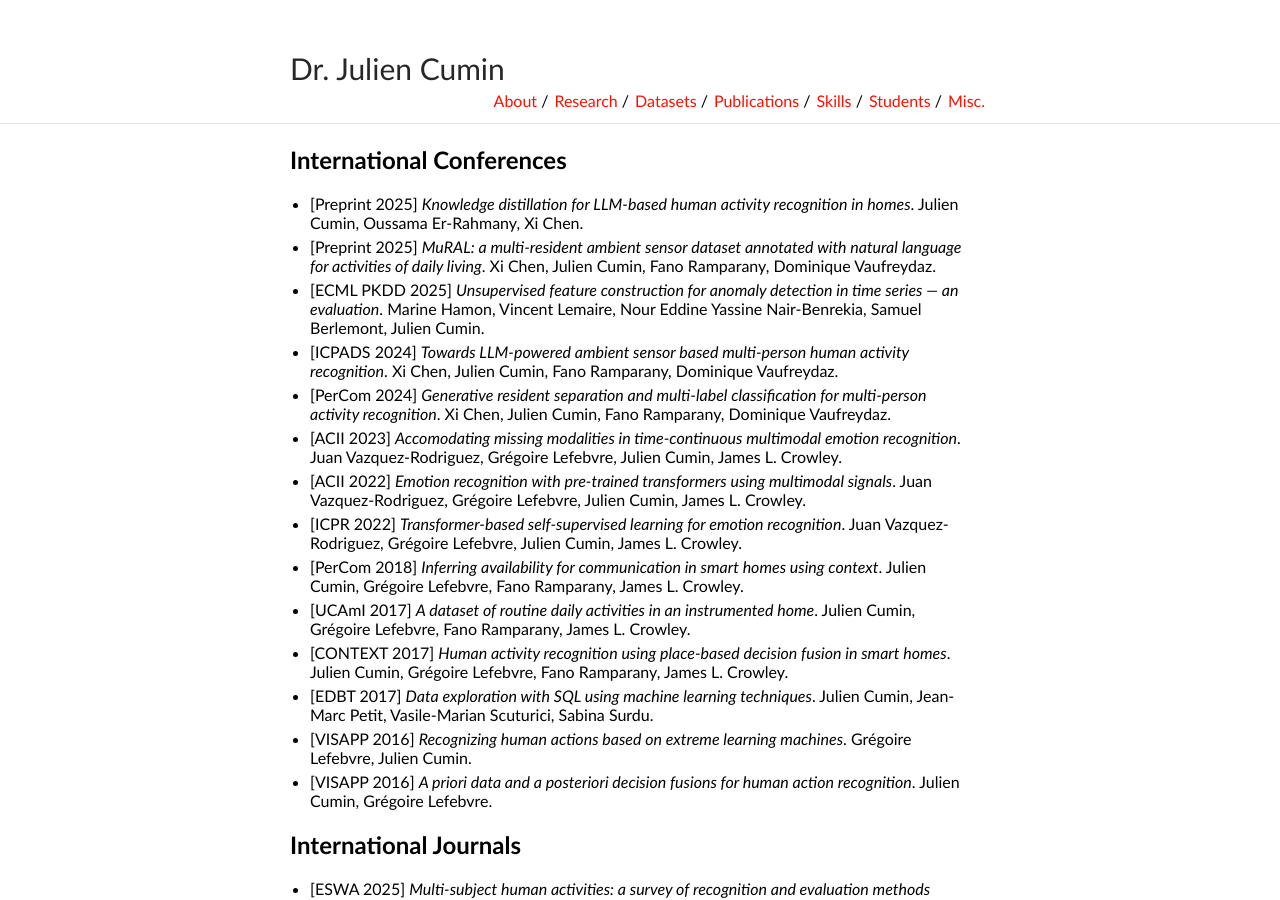
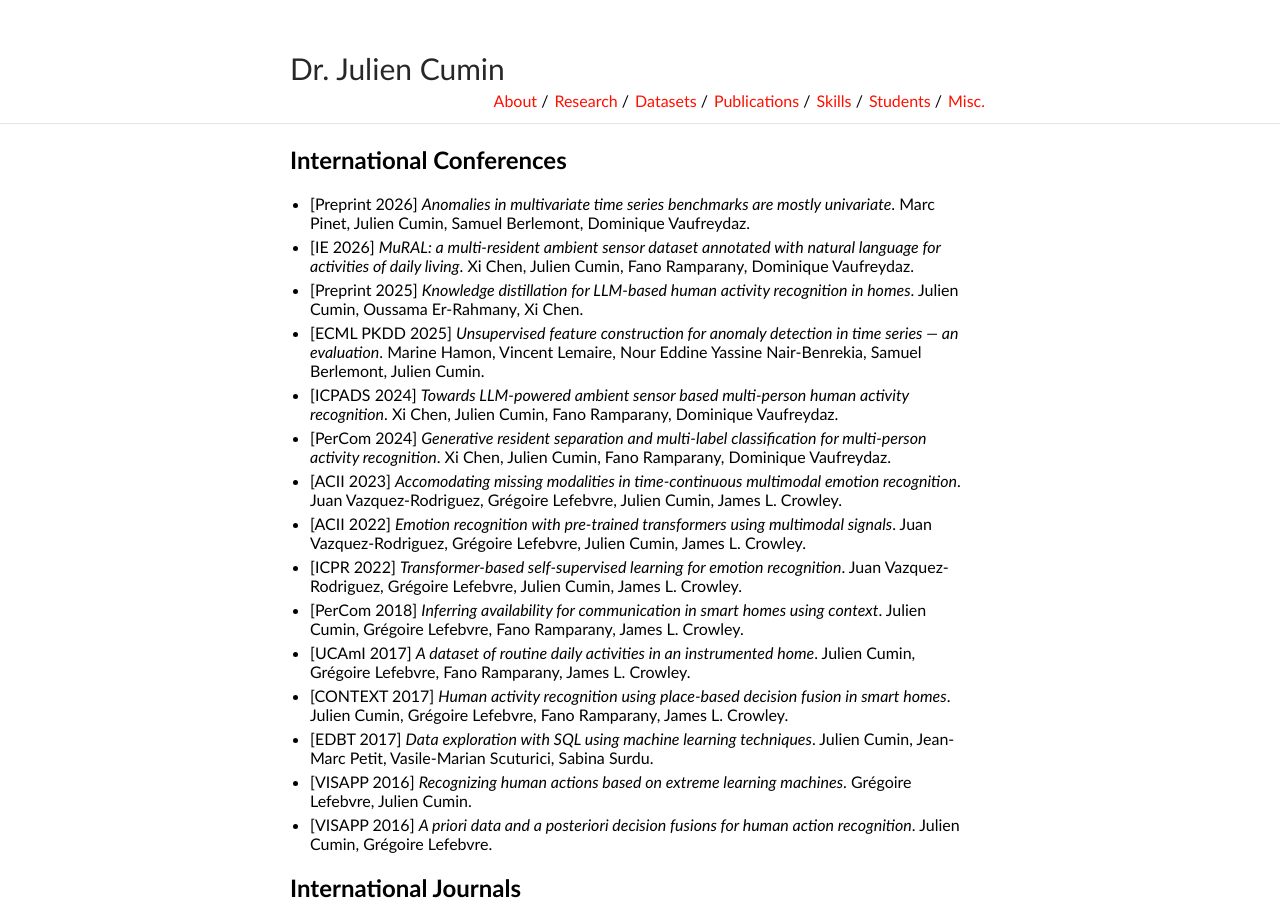
Before and after one commit to JCumin/jcumin.github.io, a Jekyll site: the page built from publications.md, in a window 1280 px wide and 900 px high. Built offline with Jekyll 4.4.1, drawn with Linux system fonts in a browser that asks for light colours.

Commit message:
Update publications.md

```diff
--- a/publications.md
+++ b/publications.md
@@ -5,8 +5,9 @@ title: Publications
 
 ## International Conferences
 
+- [Preprint 2026] *Anomalies in multivariate time series benchmarks are mostly univariate*. Marc Pinet, Julien Cumin, Samuel Berlemont, Dominique Vaufreydaz.
+- [IE 2026] *MuRAL: a multi-resident ambient sensor dataset annotated with natural language for activities of daily living*. Xi Chen, Julien Cumin, Fano Ramparany, Dominique Vaufreydaz.
 - [Preprint 2025] *Knowledge distillation for LLM-based human activity recognition in homes*. Julien Cumin, Oussama Er-Rahmany, Xi Chen.
-- [Preprint 2025] *MuRAL: a multi-resident ambient sensor dataset annotated with natural language for activities of daily living*. Xi Chen, Julien Cumin, Fano Ramparany, Dominique Vaufreydaz.
 - [ECML PKDD 2025] *Unsupervised feature construction for anomaly detection in time series — an evaluation*. Marine Hamon, Vincent Lemaire, Nour Eddine Yassine Nair-Benrekia, Samuel Berlemont, Julien Cumin.
 - [ICPADS 2024] *Towards LLM-powered ambient sensor based multi-person human activity recognition*. Xi Chen, Julien Cumin, Fano Ramparany, Dominique Vaufreydaz.
 - [PerCom 2024] *Generative resident separation and multi-label classification for multi-person activity recognition*. Xi Chen, Julien Cumin, Fano Ramparany, Dominique Vaufreydaz.
```
